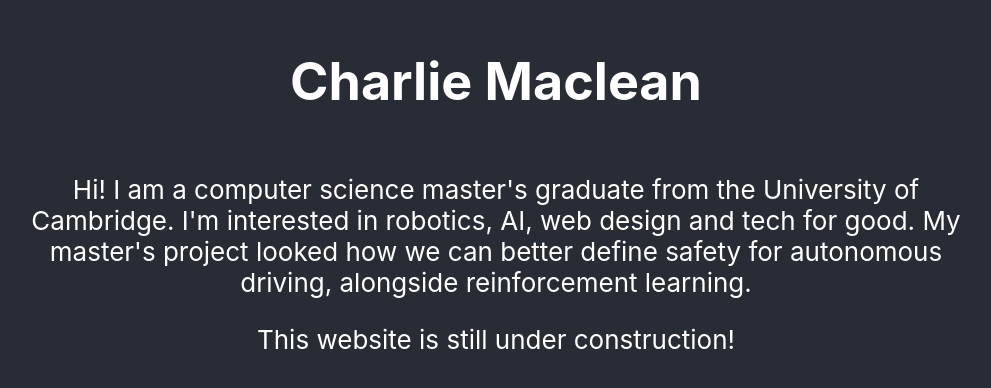
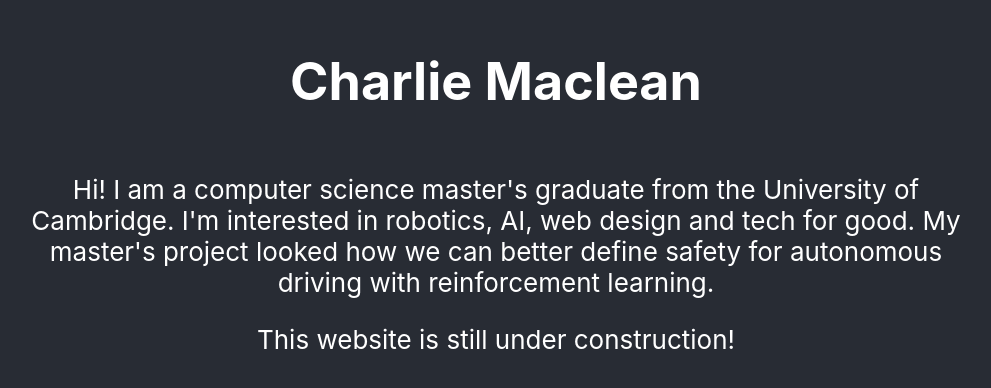
Before and after one commit to c-h-a-r-l-i-e/c-h-a-r-l-i-e.github.io, a React (Create React App) app: page / in a window 1280 px wide. Shown: the part 202-590 px from the top of the page, without its empty margins (144-1135 px from the left). Built offline with nearby package versions, Linux system fonts and the light colour scheme.

Commit message:
Update package and content

```diff
--- a/package.json
+++ b/package.json
@@ -18,7 +18,7 @@
     "test": "react-scripts test",
     "eject": "react-scripts eject",
     "predeploy": "npm run build",
-    "deploy": "gh-pages -d build"
+    "deploy": "echo 'www.charliemaclean.com' > ./build/CNAME && gh-pages -d build"
   },
   "eslintConfig": {
     "extends": [
--- a/src/App.js
+++ b/src/App.js
@@ -4,7 +4,7 @@
 function App() {
   const introduction = `Hi! I am a computer science master's graduate from the University of Cambridge.
             I'm interested in robotics, AI, web design and tech for good. My master's
-            project looked how we can better define safety for autonomous driving, alongside reinforcement
+            project looked how we can better define safety for autonomous driving with reinforcement
             learning.`
 
 
```
